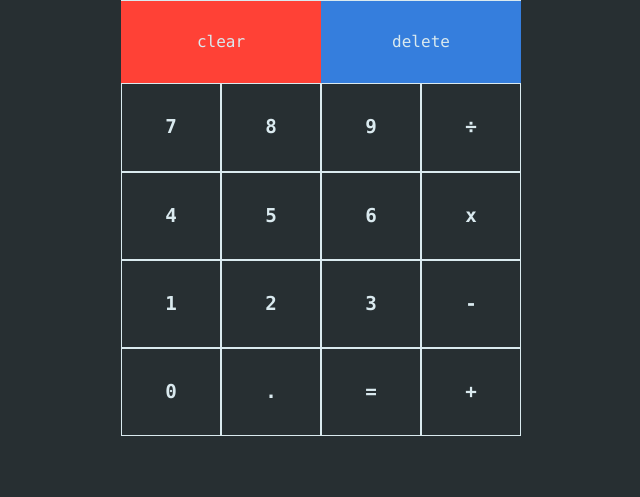
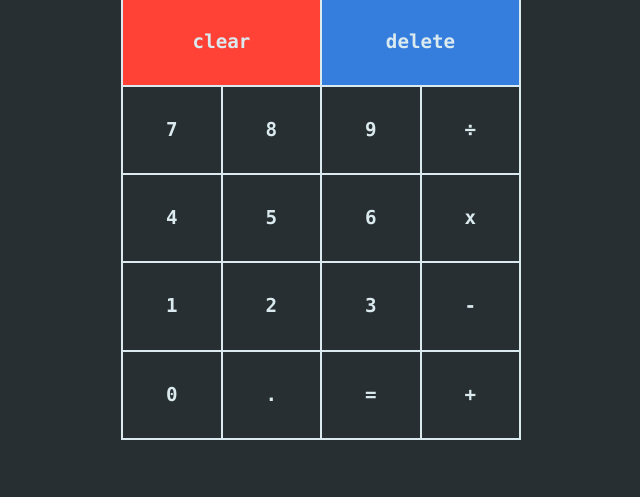
Before and after one commit to heynicortiz/top_calculator, a plain HTML site: page index.html in a window 1280 px wide. Shown: the part 217-714 px from the top of the page, without its empty margins (319-959 px from the left). Drawn offline with nearby package versions, Linux system fonts and the light colour scheme.

Commit message:
Moved to grid layout

```diff
--- a/index.html
+++ b/index.html
@@ -13,65 +13,61 @@
 <div class="code tc" style="width: 400px;">
     <h1 class="f1 tc ma2">Calculator</h1>
 
-    <div id="screen">
-        <div class="cf tr pa3 f4">
-            <div class="fl" style="visibility: hidden">&#8203;</div> <!-- ensuring line height remains without explicit height -->
-            <div id="previous"></div>
-        </div>
-        <div class="cf tr code pa3 f2">
-            <div class="fl" style="visibility: hidden">&#8203;</div> <!-- ensuring line height remains without explicit height -->
-            <div id="current">hello</div>
-        </div>
-    </div>
-
-    <div id="buttons">
-        <div class="cf">
-            <div id="clearButton" class="fl func-button w-50 ph2 pv4 hover-bg-light-red bg-red hover-black">
-                clear
+    <div id="myCalc">
+        <div id="screen">
+            <div class="cf tr pa3 f4">
+                <div class="fl" style="visibility: hidden">&#8203;</div> <!-- ensuring line height remains without explicit height -->
+                <div id="previous"></div>
             </div>
-
-            <div id="deleteButton" class="fl func-button w-50 ph2 pv4 hover-bg-light-blue bg-blue hover-black">
-                delete
+            <div class="cf tr code pa3 f2">
+                <div class="fl" style="visibility: hidden">&#8203;</div> <!-- ensuring line height remains without explicit height -->
+                <div id="current">hello</div>
             </div>
         </div>
-        <div class="cf">
-            <div class="digit calc-button fl w-25 ph2 pv4 hover-yellow">7</div>
 
-            <div class="digit calc-button fl w-25 ph2 pv4 hover-yellow">8</div>
+        <div id="buttons">
+            <div id="functions">
+                <div id="clearButton" class="calc-button hover-bg-light-red bg-red hover-black">
+                    clear
+                </div>
 
-            <div class="digit calc-button fl w-25 ph2 pv4 hover-yellow">9</div>
+                <div id="deleteButton" class="calc-button hover-bg-light-blue bg-blue hover-black">
+                    delete
+                </div>
+            </div>
+            <div id="digits">
+                <div class="digit calc-button">7</div>
 
-            <div id="divideButton" class="operator calc-button fl w-25 ph2 pv4 hover-yellow">÷</div>
-        </div>
+                <div class="digit calc-button">8</div>
 
-        <div class="cf">
-            <div class="digit calc-button fl w-25 ph2 pv4 hover-yellow">4</div>
+                <div class="digit calc-button">9</div>
 
-            <div class="digit calc-button fl w-25 ph2 pv4 hover-yellow">5</div>
+                <div class="operator calc-button">÷</div>
 
-            <div class="digit calc-button fl w-25 ph2 pv4 hover-yellow">6</div>
+                <div class="digit calc-button">4</div>
 
-            <div id="multiplyButton" class="operator calc-button fl w-25 ph2 pv4 hover-yellow">x</div>
-        </div>
+                <div class="digit calc-button">5</div>
 
-        <div class="cf">
-            <div class="digit calc-button fl w-25 ph2 pv4 hover-yellow">1</div>
+                <div class="digit calc-button">6</div>
 
-            <div class="digit calc-button fl w-25 ph2 pv4 hover-yellow">2</div>
+                <div class="operator calc-button">x</div>
 
-            <div class="digit calc-button fl w-25 ph2 pv4 hover-yellow">3</div>
+                <div class="digit calc-button">1</div>
 
-            <div id="subtractButton" class="operator calc-button fl w-25 ph2 pv4 hover-yellow">-</div>
-        </div>
+                <div class="digit calc-button">2</div>
 
-        <div class="cf">
-            <div class="digit calc-button fl w-25 ph2 pv4 hover-yellow">0</div>
+                <div class="digit calc-button">3</div>
 
-            <div id="decimalButton" class="calc-button fl w-25 ph2 pv4 hover-yellow">.</div>
+                <div class="operator calc-button">-</div>
 
-            <div id="equalsButton" class="calc-button fl w-25 ph2 pv4 hover-yellow">=</div>
+                <div class="digit calc-button">0</div>
 
-            <div id="addButton" class="operator calc-button fl w-25 ph2 pv4 hover-yellow">+</div>
+                <div id="decimalButton" class="calc-button">.</div>
+
+                <div id="equalsButton" class="calc-button">=</div>
+
+                <div id="addButton" class="operator calc-button">+</div>
+            </div>
         </div>
     </div>
 
```
